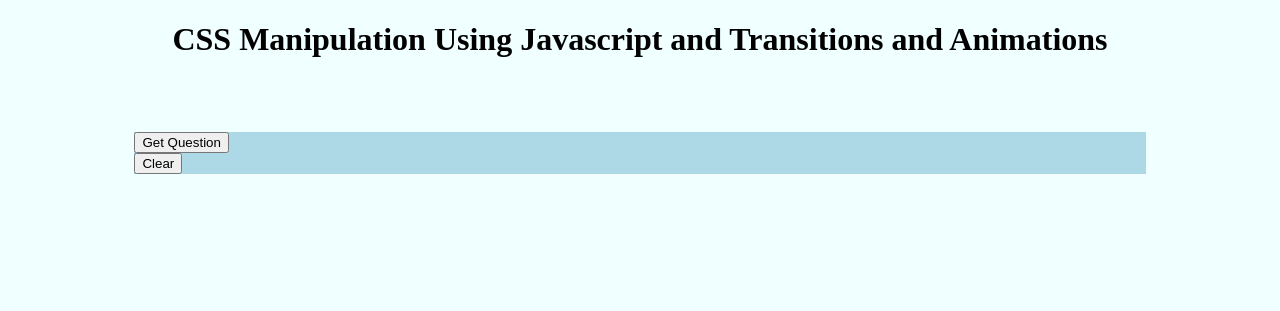
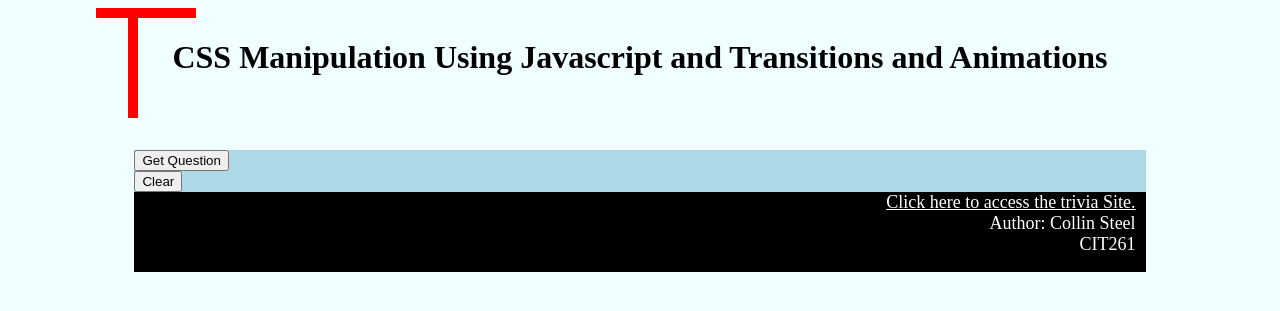
Before and after one commit to Steel-Collin/cit261, a PHP site: page /ManipCSS_Trans_Anim/ManipCSS_Trans_Anim.html in a window 1280 px wide. Shown: the top 311 px of the page. Run offline with PHP 8.4, Linux system fonts and the light colour scheme.

Commit message:
Create animation, transitions and tranforms

```diff
--- a/web/ManipCSS_Trans_Anim/ManipCSS_Trans_Anim.html
+++ b/web/ManipCSS_Trans_Anim/ManipCSS_Trans_Anim.html
@@ -8,6 +8,8 @@
    <script type="application/json" src="main.js"></script>
 </head>
 <body id="body" onload="clearQuestions(), setCSS()">
+   <div class="icon" id="icon" ></div>
+   <div class="icon" id="icon1"></div>
    <h1 id="header">CSS Manipulation Using Javascript and Transitions and Animations</h1></br>
    <p id="Trivia Questions"></p></br>
    <div class="contain" id="container">
@@ -22,5 +24,8 @@
          <input type="button" id="clear" value="Clear" onclick="clearQuestions()">
       </div>
    </div>
+   <footer class="foot" id="foot">
+
+   </footer>
 </body>
 </html>
--- a/web/ManipCSS_Trans_Anim/main.css
+++ b/web/ManipCSS_Trans_Anim/main.css
@@ -1,3 +1,46 @@
 body{
     background-color:azure;
+    transition-property: background-color;
+    transition-duration: 3s;
 }
+
+#icon{
+    width: 100px;
+    height: 10px;
+    background-color: red;
+    animation: mySymbol 3s linear 0s infinite alternate;
+    animation-play-state: paused;
+    position: relative;
+    top: 20px;
+    left: 7%;
+}
+#icon1{
+    width: 10px;
+    height: 100px;
+    background-color: red;
+    animation: mySymbol1 3s linear 0s infinite alternate;
+    animation-play-state: paused;
+    position: absolute;
+    left: 10%;
+}
+
+@keyframes mySymbol {
+    from {background-color: red;}
+    to{background-color: greenyellow;}
+    from{left: 7%;}
+    to{left:10%;}
+    from{top: 0px;}
+    to{top:100px;}
+    from{transform: rotate(0deg)}
+    to{transform: rotate(360deg)}
+}
+
+@keyframes mySymbol1{
+    from {background-color: red;}
+    to{background-color: greenyellow;}
+    from{left: 10%;}
+    to{left:15%;}
+    from{transform: rotate(0deg)}
+    to{transform: rotate(360deg)}
+
+}
--- a/web/ManipCSS_Trans_Anim/main.js
+++ b/web/ManipCSS_Trans_Anim/main.js
@@ -1,4 +1,5 @@
 function getQuestion (){
+    transitionBack();
     var xhttp = new XMLHttpRequest();
     xhttp.onreadystatechange = function(){
         if(this.readyState == 4 && this.status == 200)
@@ -87,6 +88,8 @@ function callbackResponse(resp){
 }
 
 function clearQuestions(){
+    transitionBack();
+    createFooter();
     var divValue = document.getElementById("Question");
     while(divValue.firstChild)
     {
@@ -110,12 +113,22 @@ function changeCSS(value){
     var answerC = document.getElementById("ansCLabID" + value);
     var answerW = document.getElementById("ansWLabID" + value);
     var questions = document.getElementById("Question");
+    var changeScreen = document.getElementById('body');
 
     //questions.style.backgroundColor = "blue";
     if(answerC != null)
+    {
         answerC.style.color = "green";
+        changeScreen.style.backgroundColor = "green";
+    }
     if(answerW != null)
+    {
         answerW.style.color = "red";
+        changeScreen.style.backgroundColor = "red";
+    }
+    document.getElementById('icon').style.animationPlayState = "running";
+    document.getElementById('icon1').style.animationPlayState = "running";
+
 }
 
 function setCSS(){
@@ -127,3 +140,29 @@ function setCSS(){
     container.style.marginRight = "10%";
     container.style.backgroundColor = "lightblue";
 }
+
+function transitionBack(){
+    var changeScreen = document.getElementById('body');
+
+    changeScreen.style.backgroundColor = "azure";
+    document.getElementById('icon').style.animationPlayState = "paused";
+    document.getElementById('icon1').style.animationPlayState = "paused";
+}
+
+function createFooter(){
+    var footCreate = document.getElementsByClassName('foot')[0];
+    footCreate.style.backgroundColor = "black";
+    footCreate.style.color = "white";
+    footCreate.style.height = "80px";
+    footCreate.style.paddingLeft = "10px";
+    footCreate.style.paddingRight = "10px";
+    footCreate.style.marginLeft = "10%";
+    footCreate.style.marginRight = "10%";
+    footCreate.style.textAlign = "right";
+    footCreate.style.justifyContent = "center";
+    footCreate.innerHTML = "<a href='https://opentdb.com/api_config.php'>Click here to access the trivia Site." +
+        "</a></br>Author: Collin Steel</br>CIT261";
+    footCreate.style.fontSize = "18px";
+    document.getElementsByTagName('a')[0].style.color = "white";
+
+}
```
